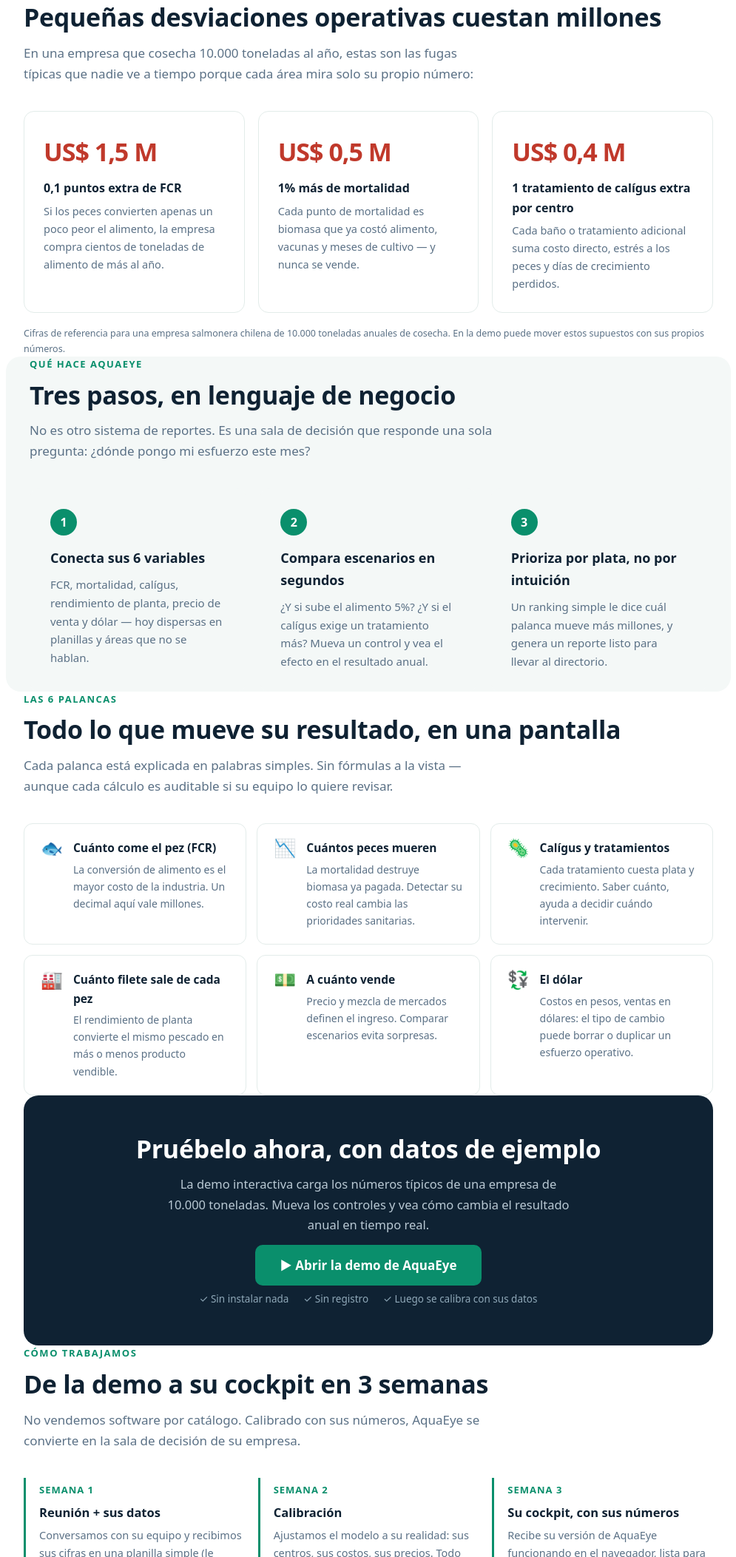
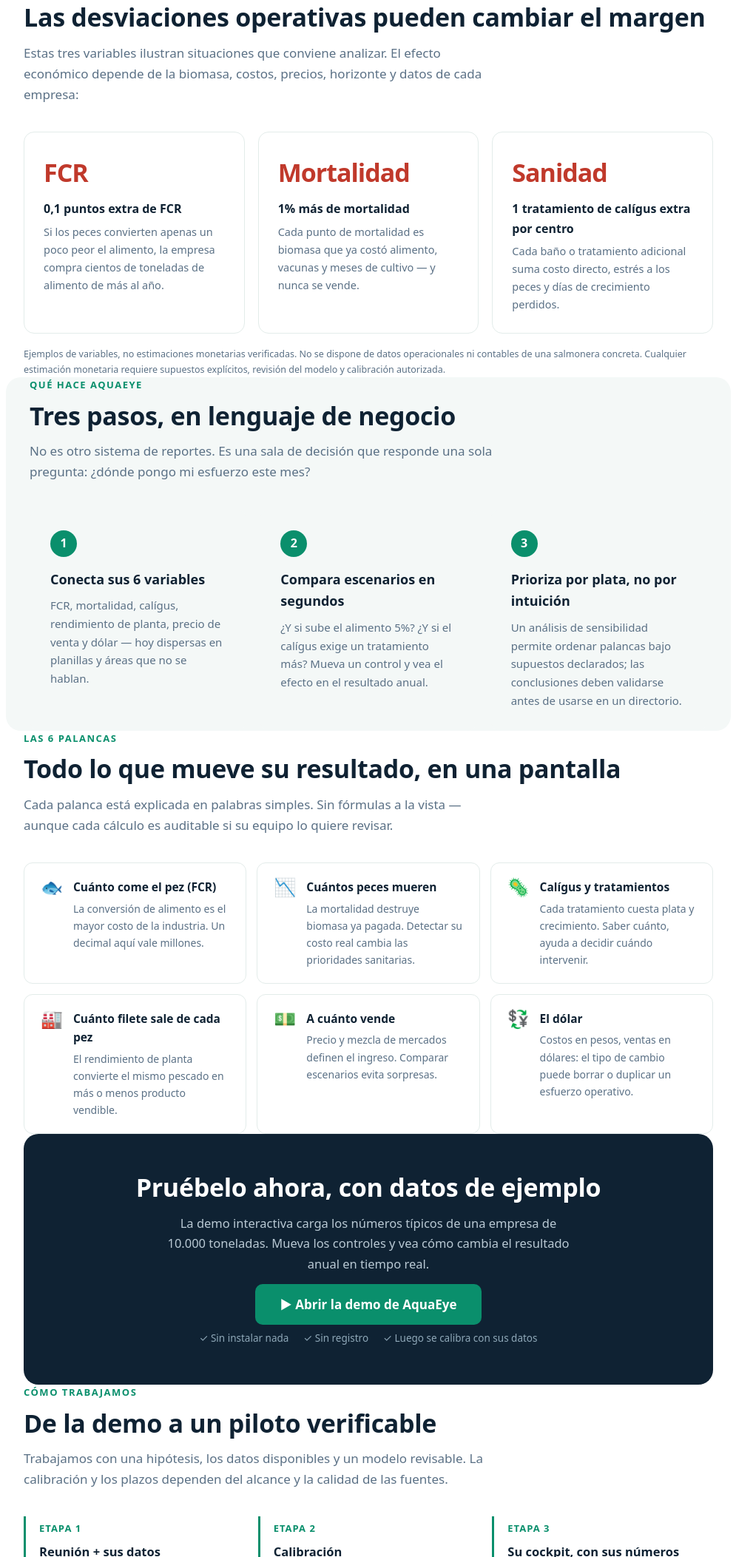
Before and after one commit to CarlosVergaraChile/AquaEye, a plain HTML site: page index.html in a window 1280 px wide. Shown: the part 695-2800 px from the top of the page at 74% size, without its empty margins (142-1137 px from the left). Drawn offline with Linux system fonts and the light colour scheme.

Commit message:
Reformular AquaEye como caso de negocio verificable sin cifras ilustrativas engañosas

```diff
--- a/index.html
+++ b/index.html
@@ -150,26 +150,26 @@
 
 <section class="wrap" id="problema">
   <div class="section-label">El problema</div>
-  <h2>Pequeñas desviaciones operativas cuestan millones</h2>
-  <p class="section-sub">En una empresa que cosecha 10.000 toneladas al año, estas son las fugas típicas que nadie ve a tiempo porque cada área mira solo su propio número:</p>
+  <h2>Las desviaciones operativas pueden cambiar el margen</h2>
+  <p class="section-sub">Estas tres variables ilustran situaciones que conviene analizar. El efecto económico depende de la biomasa, costos, precios, horizonte y datos de cada empresa:</p>
   <div class="money-grid">
     <div class="money-card">
-      <div class="amount">US$ 1,5 M</div>
+      <div class="amount">FCR</div>
       <div class="what">0,1 puntos extra de FCR</div>
       <div class="why">Si los peces convierten apenas un poco peor el alimento, la empresa compra cientos de toneladas de alimento de más al año.</div>
     </div>
     <div class="money-card">
-      <div class="amount">US$ 0,5 M</div>
+      <div class="amount">Mortalidad</div>
       <div class="what">1% más de mortalidad</div>
       <div class="why">Cada punto de mortalidad es biomasa que ya costó alimento, vacunas y meses de cultivo — y nunca se vende.</div>
     </div>
     <div class="money-card">
-      <div class="amount">US$ 0,4 M</div>
+      <div class="amount">Sanidad</div>
       <div class="what">1 tratamiento de calígus extra por centro</div>
       <div class="why">Cada baño o tratamiento adicional suma costo directo, estrés a los peces y días de crecimiento perdidos.</div>
     </div>
   </div>
-  <p class="footnote">Cifras de referencia para una empresa salmonera chilena de 10.000 toneladas anuales de cosecha. En la demo puede mover estos supuestos con sus propios números.</p>
+  <p class="footnote">Ejemplos de variables, no estimaciones monetarias verificadas. No se dispone de datos operacionales ni contables de una salmonera concreta. Cualquier estimación monetaria requiere supuestos explícitos, revisión del modelo y calibración autorizada.</p>
 </section>
 
 <section class="wrap" id="que-hace" style="background:var(--soft); border-radius:20px; padding-left:32px; padding-right:32px;">
@@ -190,7 +190,7 @@
     <div class="step">
       <div class="num">3</div>
       <h3>Prioriza por plata, no por intuición</h3>
-      <p>Un ranking simple le dice cuál palanca mueve más millones, y genera un reporte listo para llevar al directorio.</p>
+      <p>Un análisis de sensibilidad permite ordenar palancas bajo supuestos declarados; las conclusiones deben validarse antes de usarse en un directorio.</p>
     </div>
   </div>
 </section>
@@ -220,21 +220,21 @@
 
 <section class="wrap" id="proceso">
   <div class="section-label">Cómo trabajamos</div>
-  <h2>De la demo a su cockpit en 3 semanas</h2>
-  <p class="section-sub">No vendemos software por catálogo. Calibrado con sus números, AquaEye se convierte en la sala de decisión de su empresa.</p>
+  <h2>De la demo a un piloto verificable</h2>
+  <p class="section-sub">Trabajamos con una hipótesis, los datos disponibles y un modelo revisable. La calibración y los plazos dependen del alcance y la calidad de las fuentes.</p>
   <div class="timeline">
     <div class="week">
-      <div class="wk">Semana 1</div>
+      <div class="wk">Etapa 1</div>
       <h4>Reunión + sus datos</h4>
       <p>Conversamos con su equipo y recibimos sus cifras en una planilla simple (le entregamos la plantilla).</p>
     </div>
     <div class="week">
-      <div class="wk">Semana 2</div>
+      <div class="wk">Etapa 2</div>
       <h4>Calibración</h4>
       <p>Ajustamos el modelo a su realidad: sus centros, sus costos, sus precios. Todo supuesto queda visible y documentado.</p>
     </div>
     <div class="week">
-      <div class="wk">Semana 3</div>
+      <div class="wk">Etapa 3</div>
       <h4>Su cockpit, con sus números</h4>
       <p>Recibe su versión de AquaEye funcionando en el navegador, lista para la reunión de gerencia o directorio.</p>
     </div>
@@ -242,7 +242,7 @@
 </section>
 
 <section class="contact wrap" id="contacto">
-  <h2>¿Vemos cuánto le cuestan sus desviaciones?</h2>
+  <h2>¿Evaluamos un caso de negocio con sus datos?</h2>
   <p>Escríbanos y agendamos una conversación de 30 minutos. Si tiene sus números a mano, salimos de esa reunión con una primera lectura de su caso.</p>
   <a class="btn-primary" href="mailto:carlosvergarachile@gmail.com?subject=Quiero%20ver%20AquaEye%20con%20mis%20datos">Agendar reunión →</a>
 </section>
```
